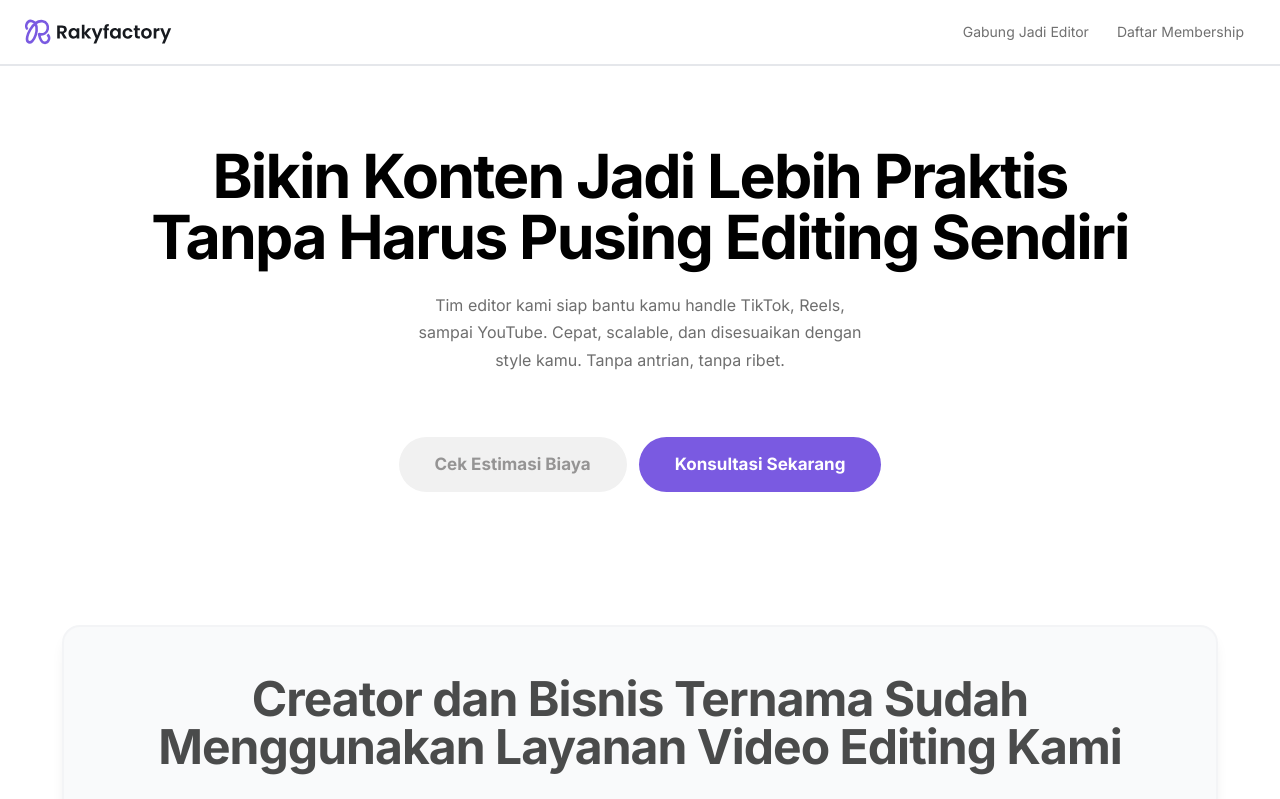
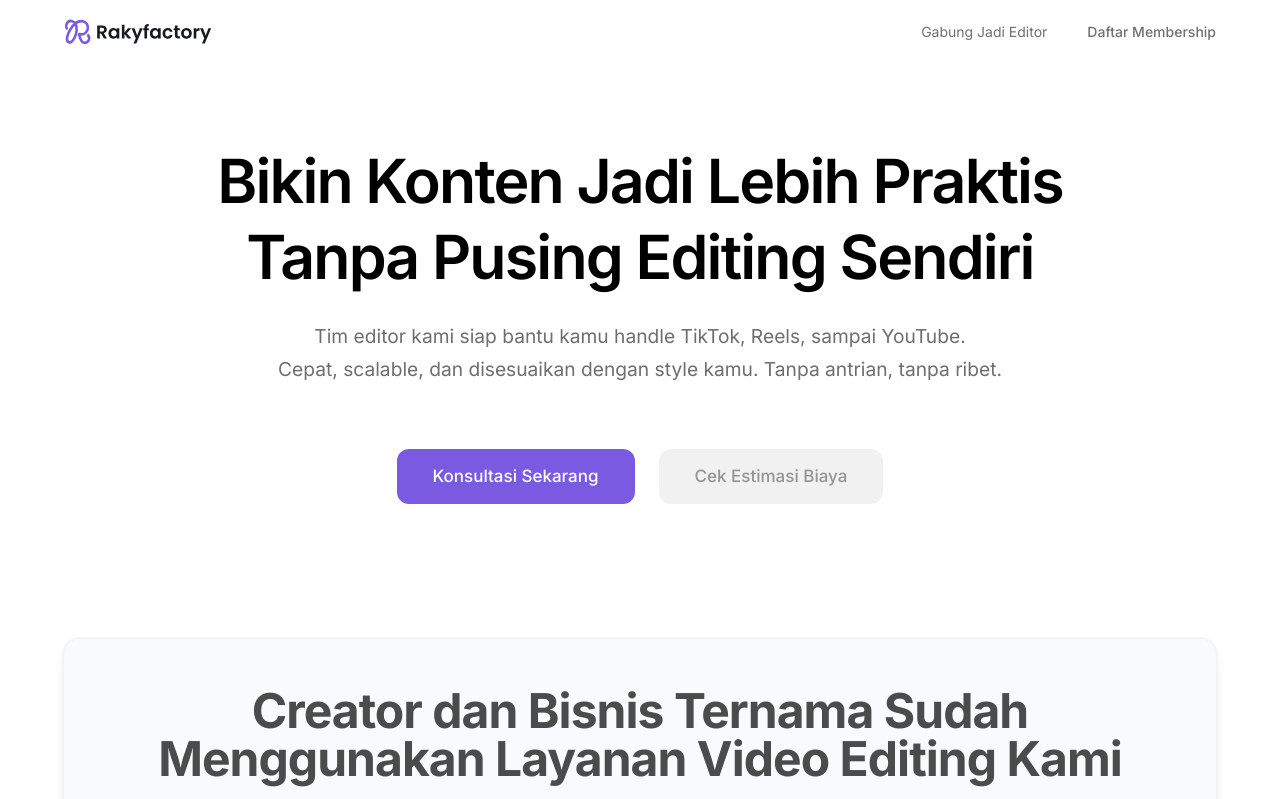
Before and after one commit to Kahvi1/raky-frontend, a React (Vite) app: page / in a window 1280 px wide. Shown: the top 799 px of the page. Built offline with nearby package versions, Linux system fonts and the light colour scheme.

Commit message:
navbar and hero rev-v1

```diff
--- a/src/components/Hero.jsx
+++ b/src/components/Hero.jsx
@@ -3,11 +3,11 @@ import { handleSoon } from '../utils/handlers.js'
 export default function HeroSection() {
   return (
     <header className="flex flex-col items-center bg-white text-center px-6 pt-[clamp(5rem,6vw,6rem)] pb-[clamp(1.25rem,3vw,3rem)] max-w-6xl mx-auto">
-      <h1 className="text-[clamp(1.7rem,6.8vw,3.8rem)] leading-[1] mb-6 font-semibold max-w-[25ch] tracking-[-0.03em]">Bikin Konten Jadi Lebih Praktis Tanpa Harus Pusing Editing Sendiri</h1>
-      <p className="text-[#6E6E6E] text-[clamp(1rem,1.2vw,1.1rem)] max-w-[46ch] mx-auto leading-[1.72] mb-6 md:mb-8">Tim editor kami siap bantu kamu handle TikTok, Reels, sampai YouTube. Cepat, scalable, dan disesuaikan dengan style kamu. Tanpa antrian, tanpa ribet.</p>
-      <div className="flex flex-col md:flex-row gap-3 justify-center mt-4 md:mt-[clamp(1.25rem,2.4vw,2rem)]">
-        <button onClick={handleSoon} className="rounded-full text-[#959494] bg-[#F1F1F1] font-semibold py-[12px] px-[28px] text-[15px] lg:py-[15px] lg:px-[36px] lg:text-[17px] min-w-[220px] cursor-pointer">Cek Estimasi Biaya</button>
-        <button onClick={handleSoon} className="rounded-full bg-raky-purple text-white font-semibold py-[12px] px-[28px] text-[15px] lg:py-[15px] lg:px-[36px] lg:text-[17px] min-w-[220px] cursor-pointer">Konsultasi Sekarang</button>
+      <h1 className="text-[clamp(1.7rem,6.8vw,3.8rem)] leading-[1.25] mb-6 font-[600] max-w-[25ch] tracking-[-0.03em]">Bikin Konten Jadi Lebih Praktis<br className='hidden lg:block' />Tanpa Pusing Editing Sendiri</h1>
+      <p className="text-[#6E6E6E] text-[clamp(1.15rem,1.5vw,1.3rem)] max-w-[60ch] mx-auto leading-[1.72] mb-6 md:mb-8">Tim editor kami siap bantu kamu handle TikTok, Reels, sampai YouTube.<br className='hidden lg:block' />Cepat, scalable, dan disesuaikan dengan style kamu. Tanpa antrian, tanpa ribet.</p>
+      <div className="flex flex-col md:flex-row gap-4 lg:gap-6 justify-center mt-4 md:mt-[clamp(1.25rem,2.4vw,2rem)]">
+        <button onClick={handleSoon} className="rounded-xl bg-raky-purple text-white font-medium py-[12px] px-[28px] text-[15px] lg:py-[15px] lg:px-[36px] lg:text-[17px] min-w-[220px] cursor-pointer">Konsultasi Sekarang</button>
+        <button onClick={handleSoon} className="rounded-xl text-[#959494] bg-[#F1F1F1] font-medium py-[12px] px-[28px] text-[15px] lg:py-[15px] lg:px-[36px] lg:text-[17px] min-w-[220px] cursor-pointer">Cek Estimasi Biaya</button>
       </div>
     </header>
   )
--- a/src/components/Navbar.jsx
+++ b/src/components/Navbar.jsx
@@ -9,8 +9,8 @@ export default function NavigationBar() {
   const [isDropdownIconOpen, setIsDropdownIconOpen] = useState(false);
 
   return (
-    <nav className="sticky top-0 bg-white z-50">
-      <div className="h-14 md:h-16 flex items-center justify-center px-4 md:px-6 bg-white max-w-7xl mx-auto">
+    <nav className="sticky top-0 bg-white z-50 mx-6">
+      <div className="h-14 md:h-16 flex items-center justify-center px-4 md:px-[0] md:px-6 bg-white max-w-6xl mx-auto">
         <a href="http://youtube.com/"><img src={logoWithText} alt="logo with text" className="h-[28px]" /></a>
         <div className="flex-1"></div>
         <div className="lg:hidden">
@@ -39,16 +39,15 @@ export default function NavigationBar() {
         </div>
 
         {/* Desktop nav */}
-        <div className="hidden lg:flex items-center gap-1">
-          <p className="text-[#707070] text-sm px-3 py-2 rounded-lg hover:bg-gray-50 hover:text-gray-900 transition-colors cursor-pointer">
+        <div className="hidden lg:flex items-center gap-10">
+          <p className="text-[#707070] text-sm px-0 py-2 rounded-lg hover:bg-gray-50 hover:text-gray-900 transition-colors cursor-pointer">
             Gabung Jadi Editor
           </p>
-          <p className="text-[#707070] text-sm font-medium px-3 py-2 rounded-lg hover:bg-gray-50 hover:text-gray-900 transition-colors cursor-pointer">
+          <p className="text-[#707070] text-sm font-medium px-0 py-2 rounded-lg hover:bg-gray-50 hover:text-gray-900 transition-colors cursor-pointer">
             Daftar Membership
           </p>
         </div>
         </div>
-      <hr className="w-full border-b border-gray-200" />
     </nav>
   )
 }
--- a/src/main.jsx
+++ b/src/main.jsx
@@ -3,6 +3,8 @@ import { createRoot } from 'react-dom/client';
 import App from './App.jsx';
 import './index.css';
 import "@fontsource/inter/400.css";
+import "@fontsource/inter/500.css";
+import "@fontsource/inter/600.css";
 import "@fontsource/inter/700.css";
 import "@fontsource/inter/900.css";
 
```
